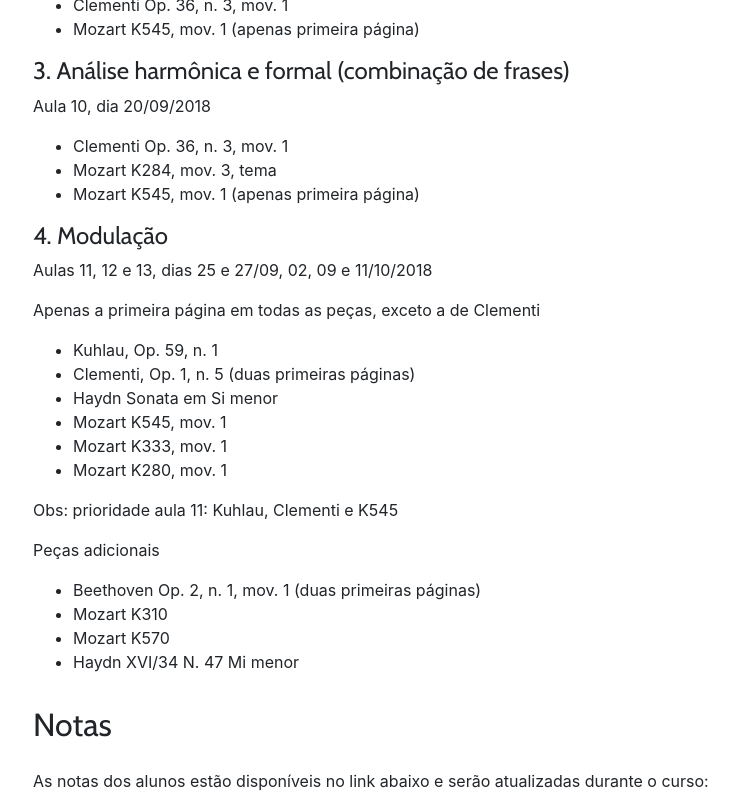
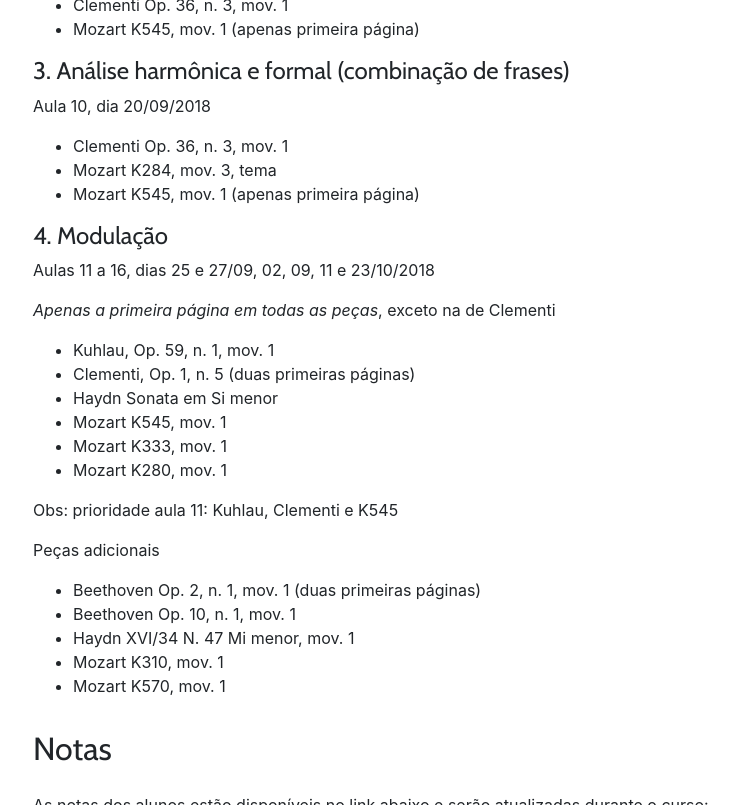
Before and after one commit to kroger/genosmus, a Jekyll site: the page built from _marcos/musa70.md, in a window 1280 px wide and 900 px high, scrolled down 3343 px, cut to the strip 0-805 px from the top of the window. Shown: the whole strip, without its empty margins (67-806 px from the left). Built offline with Jekyll 4.4.1, drawn with Linux system fonts in a browser that asks for light colours; the table of contents is made by our own code.

Commit message:
Expande material de aula

```diff
--- a/_marcos/musa70.md
+++ b/_marcos/musa70.md
@@ -151,11 +151,11 @@ Aula 10, dia 20/09/2018
 
 #### 4. Modulação
 
-Aulas 11, 12 e 13, dias 25 e 27/09, 02, 09 e 11/10/2018
+Aulas 11 a 16, dias 25 e 27/09, 02, 09, 11 e 23/10/2018
 
-Apenas a primeira página em todas as peças, exceto a de Clementi
+*Apenas a primeira página em todas as peças*, exceto na de Clementi
 
-- Kuhlau, Op. 59, n. 1
+- Kuhlau, Op. 59, n. 1, mov. 1
 - Clementi, Op. 1, n. 5 (duas primeiras páginas)
 - Haydn Sonata em Si menor
 - Mozart K545, mov. 1
@@ -167,9 +167,10 @@ Obs: prioridade aula 11: Kuhlau, Clementi e K545
 Peças adicionais
 
 - Beethoven Op. 2, n. 1, mov. 1 (duas primeiras páginas)
-- Mozart K310
-- Mozart K570
-- Haydn XVI/34 N. 47 Mi menor
+- Beethoven Op. 10, n. 1, mov. 1
+- Haydn XVI/34 N. 47 Mi menor, mov. 1
+- Mozart K310, mov. 1
+- Mozart K570, mov. 1
 
 ## Notas
 
```
